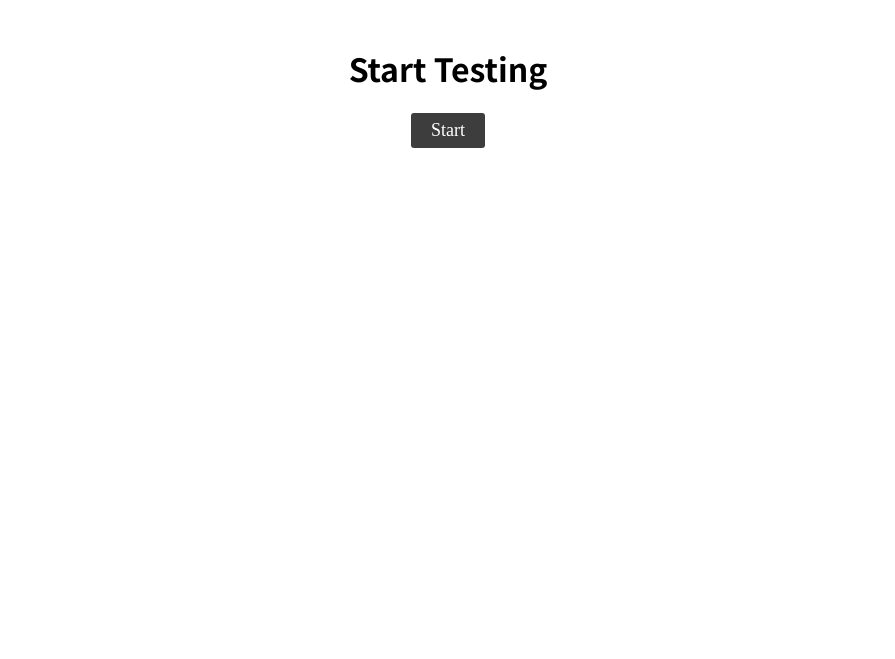
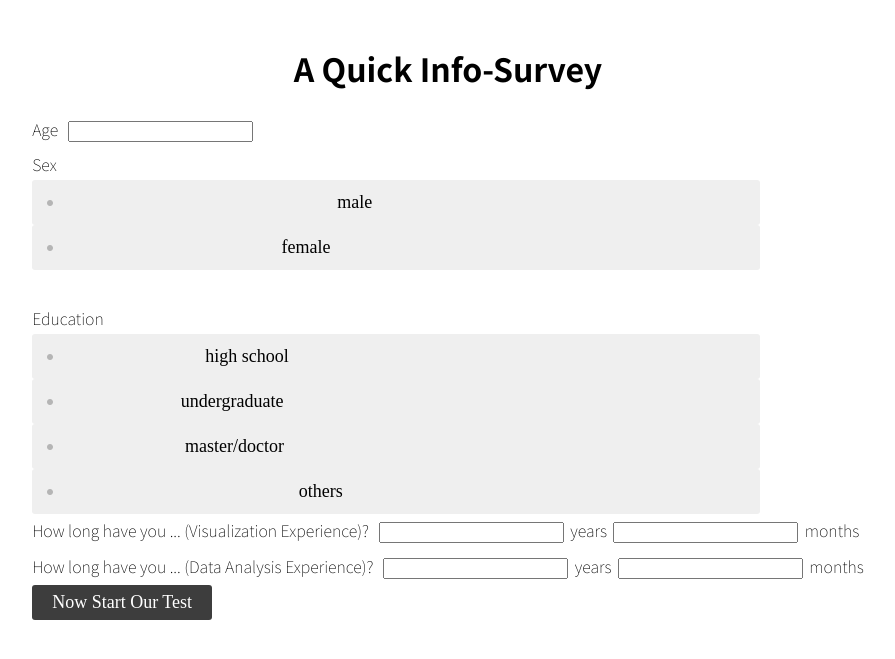
Before and after one commit to YumiiK/test-system-demo, a Flask app: page / in a window 1280 px wide. Shown: the top 659 px of the page, without its empty margins (192-1087 px from the left). Run offline with Flask 2, Linux system fonts and the light colour scheme.

Commit message:
调查问卷

```diff
--- a/templates/home.html
+++ b/templates/home.html
@@ -2,15 +2,31 @@
   {% block title %}Home Page{% endblock %}
 
   {% block body %}
-  <h1>Start Testing</h1>
+  <h1>A Quick Info-Survey</h1>
   <div>
-    <form action="/start-survey/trial/0" method="POST">
+    <form action="/start-survey/trial/{{ testNO }}" method="POST">
 {#      <select name="survey">#}
 {#        {% for survey in surveys %}#}
 {#        <option value="{{survey}}">{{survey}}</option>#}
 {#        {% endfor %}#}
 {#      </select>#}
-      <button type="submit">Start</button>
+        Age
+        <input type ="text" name = "age"><br>
+        Sex
+        <input type ="radio" name ="sex" value = "male" data-labelauty="male">
+        <input type ="radio" name = "sex" value = "female" data-labelauty="female"><br>
+        Education
+        <input type ="radio" name ="education" value = "high school" data-labelauty="high school">
+        <input type ="radio" name = "education" value = "undergraduate" data-labelauty="undergraduate">
+        <input type ="radio" name = "education" value = "master/doctor" data-labelauty="master/doctor">
+        <input type ="radio" name = "education" value = "others" data-labelauty="others">
+        How long have you ... (Visualization Experience)?
+        <input type = "text" name="visual-exp-year">years<input type = "text" name="visual-exp-month">months<br>
+        How long have you ... (Data Analysis Experience)?
+        <input type = "text" name="data-ana-exp-year">years<input type = "text" name="data-ana-exp-month">months<br>
+
+
+      <button type="submit">Now Start Our Test</button>
     </form>
   </div>
   {% endblock %}
--- a/templates/start-survey.html
+++ b/templates/start-survey.html
@@ -21,7 +21,7 @@
 
     <div id="start-survey">
         {% if name == 'trial' %}
-            <form action="/{{ name }}/{{ tester }}" method="POST">
+            <form action="/{{ name }}/{{ tester }}/0" method="POST">
                 <button type="submit">Start</button>
             </form>
         {% endif %}
--- a/templates/trial.html
+++ b/templates/trial.html
@@ -9,7 +9,7 @@
             <img src="{{ scatterimg }}">
         </div>
         <div class="question">
-            <form action='/trial/{{ next_id }}' , method="POST">
+            <form action='/trial/{{ tester }}/{{ next_id }}' , method="POST">
                 {#                <fieldset>#}
                 <p style="padding-inline-start: 40px;">{{ question }}</p>
                 {#                    <legend>{{ question }}</legend>#}
```
